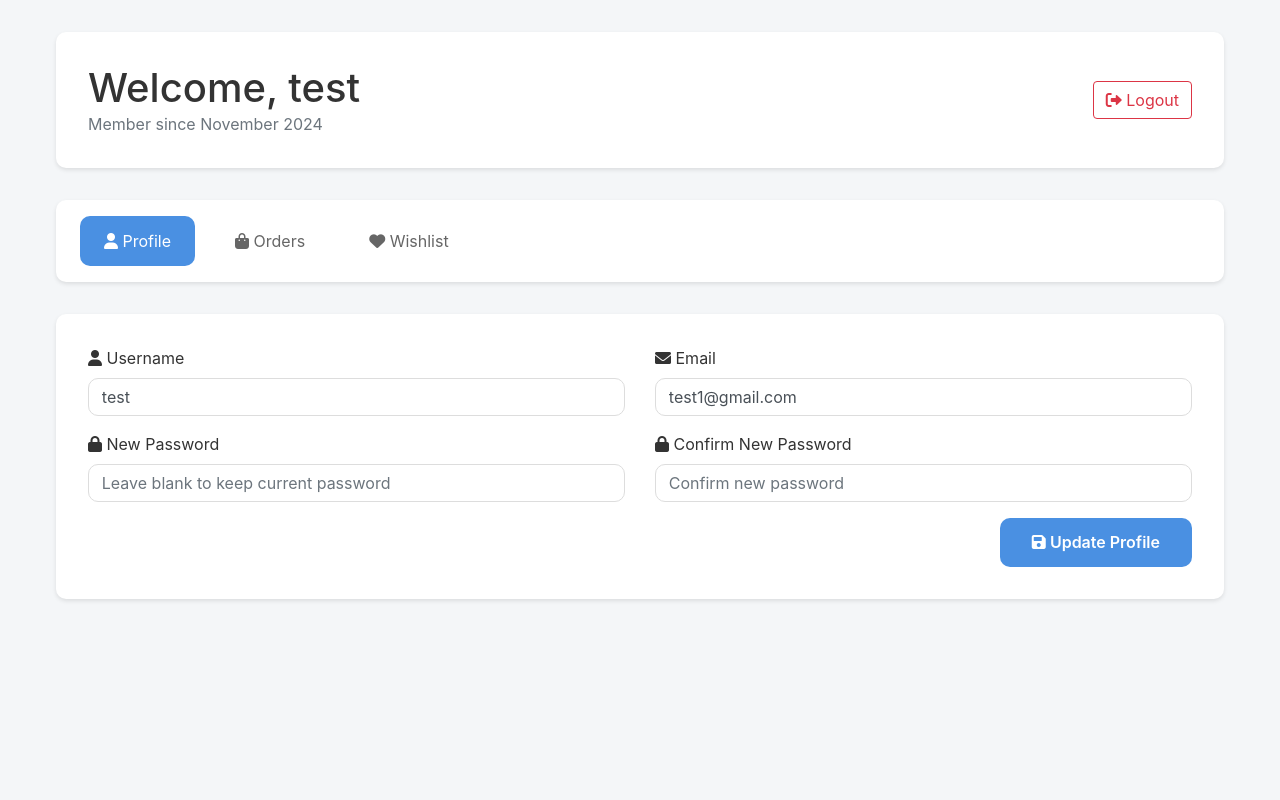
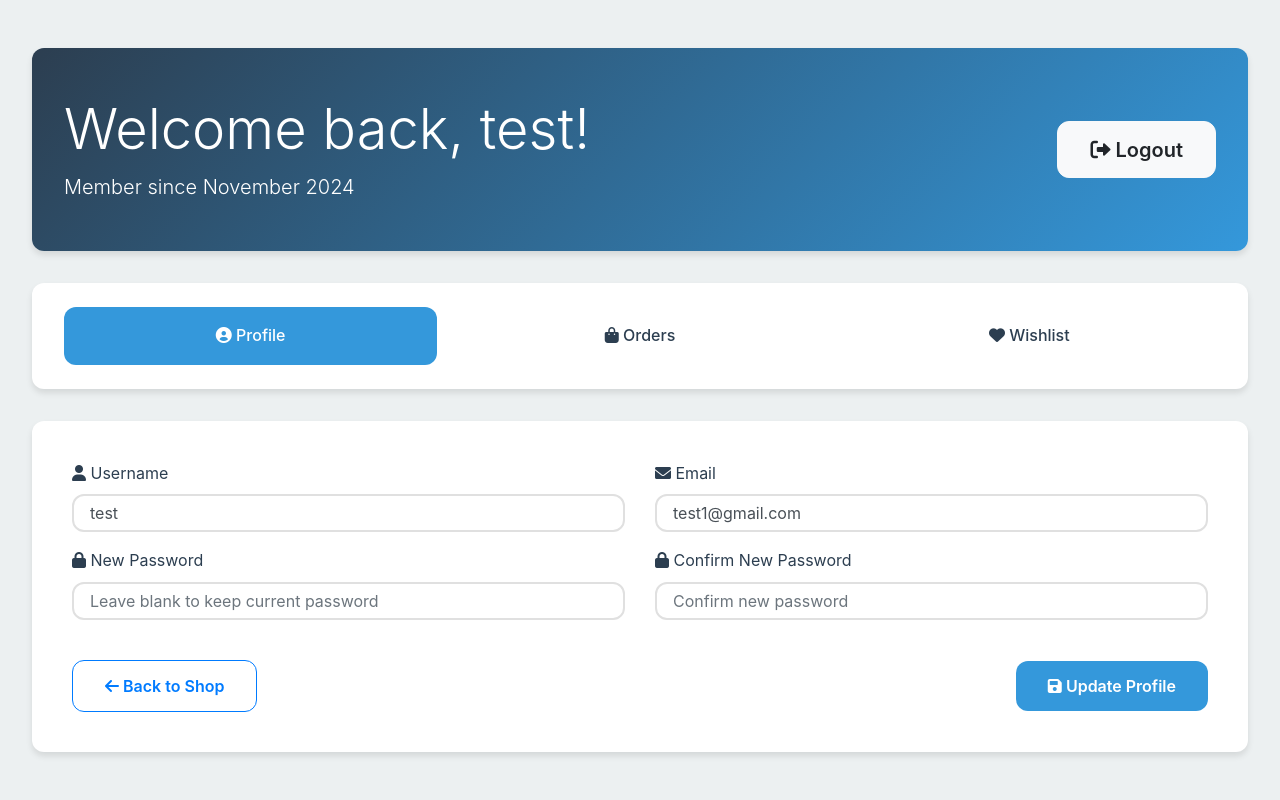
Before and after one commit to DonjeteHasani/techh, a PHP site: page /profile.php in a window 1280 px wide. Run offline with PHP 8.4, Linux system fonts and the light colour scheme; a user stored in the database is signed in; data comes from the database, SQL or seed files in the repository.

Commit message:
Update profile.php
update

```diff
--- a/profile.php
+++ b/profile.php
@@ -73,31 +73,38 @@ $wishlistItems = $wishlistStmt->fetchAll(PDO::FETCH_ASSOC);
     <meta name="viewport" content="width=device-width, initial-scale=1.0">
     <title>User Profile | Your Store Name</title>
     <link href="https://maxcdn.bootstrapcdn.com/bootstrap/4.5.2/css/bootstrap.min.css" rel="stylesheet">
-    <link href="https://cdnjs.cloudflare.com/ajax/libs/font-awesome/5.15.4/css/all.min.css" rel="stylesheet">
-    <link rel="stylesheet" href="https://cdnjs.cloudflare.com/ajax/libs/font-awesome/6.0.0/css/all.min.css">
+    <link href="https://cdnjs.cloudflare.com/ajax/libs/font-awesome/6.0.0/css/all.min.css" rel="stylesheet">
+    <link href="https://fonts.googleapis.com/css2?family=Poppins:wght@300;400;500;600;700&display=swap" rel="stylesheet">
 
     <style>
         :root {
-            --primary-color: #4a90e2;
-            --secondary-color: #f8f9fa;
-            --border-radius: 10px;
-            --box-shadow: 0 2px 4px rgba(0,0,0,0.1);
+            --primary-color: #2c3e50;
+            --secondary-color: #3498db;
+            --accent-color: #e74c3c;
+            --background-color: #ecf0f1;
+            --text-color: #2c3e50;
+            --border-radius: 12px;
+            --box-shadow: 0 4px 6px rgba(0,0,0,0.1);
+            --transition: all 0.3s ease;
         }
 
         body {
-            background-color: #f4f6f8;
-            color: #333;
+            font-family: 'Inter', sans-serif;
+            background-color: var(--background-color);
+            color: var(--text-color);
+            line-height: 1.6;
         }
 
         .profile-container {
-            max-width: 1200px;
-            margin: 2rem auto;
-            padding: 0 1rem;
+            max-width: 1400px;
+            margin: 3rem auto;
+            padding: 0 2rem;
         }
 
         .profile-header {
-            background: white;
-            padding: 2rem;
+            background: linear-gradient(135deg, var(--primary-color), var(--secondary-color));
+            color: white;
+            padding: 3rem 2rem;
             border-radius: var(--border-radius);
             box-shadow: var(--box-shadow);
             margin-bottom: 2rem;
@@ -105,27 +112,33 @@ $wishlistItems = $wishlistStmt->fetchAll(PDO::FETCH_ASSOC);
 
         .profile-nav {
             background: white;
-            padding: 1rem;
+            padding: 1.5rem;
             border-radius: var(--border-radius);
             margin-bottom: 2rem;
             box-shadow: var(--box-shadow);
         }
 
         .nav-pills .nav-link {
-            color: #666;
-            padding: 0.8rem 1.5rem;
+            color: var(--text-color);
+            padding: 1rem 2rem;
             margin: 0 0.5rem;
             border-radius: var(--border-radius);
+            transition: var(--transition);
+            font-weight: 500;
+        }
+
+        .nav-pills .nav-link:hover {
+            background-color: rgba(52, 152, 219, 0.1);
         }
 
         .nav-pills .nav-link.active {
-            background-color: var(--primary-color);
+            background-color: var(--secondary-color);
             color: white;
         }
 
         .content-section {
             background: white;
-            padding: 2rem;
+            padding: 2.5rem;
             border-radius: var(--border-radius);
             box-shadow: var(--box-shadow);
             margin-bottom: 2rem;
@@ -133,59 +146,129 @@ $wishlistItems = $wishlistStmt->fetchAll(PDO::FETCH_ASSOC);
 
         .form-control {
             border-radius: var(--border-radius);
-            padding: 0.8rem;
-            border: 1px solid #ddd;
+            padding: 1rem;
+            border: 2px solid #e0e0e0;
+            transition: var(--transition);
         }
 
         .form-control:focus {
-            box-shadow: 0 0 0 0.2rem rgba(74, 144, 226, 0.25);
-            border-color: var(--primary-color);
+            box-shadow: none;
+            border-color: var(--secondary-color);
+        }
+
+        .btn {
+            padding: 0.8rem 2rem;
+            border-radius: var(--border-radius);
+            font-weight: 600;
+            transition: var(--transition);
         }
 
         .btn-primary {
-            background-color: var(--primary-color);
+            background-color: var(--secondary-color);
             border: none;
-            padding: 0.8rem 2rem;
-            border-radius: var(--border-radius);
-            font-weight: 600;
+        }
+
+        .btn-primary:hover {
+            background-color: #2980b9;
+            transform: translateY(-2px);
         }
 
         .order-card {
-            border: 1px solid #eee;
+            border: none;
+            background: #f8f9fa;
             border-radius: var(--border-radius);
-            margin-bottom: 1rem;
-            transition: transform 0.2s;
+            margin-bottom: 1.5rem;
+            padding: 1.5rem;
+            transition: var(--transition);
         }
 
         .order-card:hover {
-            transform: translateY(-2px);
+            transform: translateY(-3px);
             box-shadow: var(--box-shadow);
         }
 
         .wishlist-item {
-            display: flex;
-            align-items: center;
-            padding: 1rem;
-            border: 1px solid #eee;
+            background: #f8f9fa;
             border-radius: var(--border-radius);
-            margin-bottom: 1rem;
+            padding: 1.5rem;
+            margin-bottom: 1.5rem;
+            transition: var(--transition);
+        }
+
+        .wishlist-item:hover {
+            transform: translateY(-3px);
+            box-shadow: var(--box-shadow);
         }
 
         .alert {
             border-radius: var(--border-radius);
-            padding: 1rem;
+            padding: 1.2rem;
+            margin-bottom: 2rem;
+            border: none;
+        }
+
+        .badge {
+            padding: 0.5rem 1rem;
+            border-radius: 20px;
+            font-weight: 500;
+        }
+
+        .pagination .page-link {
+            border-radius: var(--border-radius);
+            margin: 0 0.3rem;
+            color: var(--secondary-color);
+            border: none;
+            padding: 0.8rem 1.2rem;
+        }
+
+        .pagination .page-item.active .page-link {
+            background-color: var(--secondary-color);
+            color: white;
+        }
+
+        .empty-state {
+            text-align: center;
+            padding: 4rem 2rem;
+        }
+
+        .empty-state i {
+            font-size: 4rem;
+            color: var(--secondary-color);
             margin-bottom: 1.5rem;
         }
 
         @media (max-width: 768px) {
+            .profile-container {
+                padding: 0 1rem;
+                margin: 1.5rem auto;
+            }
+
+            .profile-header {
+                padding: 2rem 1.5rem;
+            }
+
             .nav-pills .nav-link {
-                padding: 0.5rem 1rem;
-                margin: 0.25rem;
+                padding: 0.8rem 1.2rem;
+                margin: 0.3rem;
             }
 
             .content-section {
+                padding: 1.5rem;
+            }
+
+            .order-card, .wishlist-item {
                 padding: 1rem;
             }
+        }
+
+        /* Animation effects */
+        @keyframes fadeIn {
+            from { opacity: 0; transform: translateY(20px); }
+            to { opacity: 1; transform: translateY(0); }
+        }
+
+        .tab-pane {
+            animation: fadeIn 0.5s ease-out;
         }
     </style>
 </head>
@@ -196,11 +279,11 @@ $wishlistItems = $wishlistStmt->fetchAll(PDO::FETCH_ASSOC);
     <div class="profile-header">
         <div class="row align-items-center">
             <div class="col-md-8">
-                <h1 class="mb-0">Welcome, <?php echo htmlspecialchars($user['username']); ?></h1>
-                <p class="text-muted mb-0">Member since <?php echo date('F Y', strtotime($user['created_at'])); ?></p>
+                <h1 class="display-4 mb-2">Welcome back, <?php echo htmlspecialchars($user['username']); ?>!</h1>
+                <p class="lead mb-0">Member since <?php echo date('F Y', strtotime($user['created_at'])); ?></p>
             </div>
             <div class="col-md-4 text-md-right">
-                <a href="logout.php" class="btn btn-outline-danger">
+                <a href="logout.php" class="btn btn-light btn-lg">
                     <i class="fas fa-sign-out-alt"></i> Logout
                 </a>
             </div>
@@ -209,10 +292,10 @@ $wishlistItems = $wishlistStmt->fetchAll(PDO::FETCH_ASSOC);
 
     <!-- Navigation Pills -->
     <div class="profile-nav">
-        <ul class="nav nav-pills" id="profileTabs" role="tablist">
+        <ul class="nav nav-pills nav-justified" id="profileTabs" role="tablist">
             <li class="nav-item">
                 <a class="nav-link active" id="profile-tab" data-toggle="pill" href="#profile" role="tab">
-                    <i class="fas fa-user"></i> Profile
+                    <i class="fas fa-user-circle"></i> Profile
                 </a>
             </li>
             <li class="nav-item">
@@ -243,7 +326,7 @@ $wishlistItems = $wishlistStmt->fetchAll(PDO::FETCH_ASSOC);
                     </div>
                 <?php endif; ?>
 
-                <form action="profile.php" method="POST">
+                <form action="profile.php" method="POST" class="needs-validation" novalidate>
                     <div class="row">
                         <div class="col-md-6">
                             <div class="form-group">
@@ -272,7 +355,10 @@ $wishlistItems = $wishlistStmt->fetchAll(PDO::FETCH_ASSOC);
                             </div>
                         </div>
                     </div>
-                    <div class="text-right">
+                    <div class="d-flex justify-content-between align-items-center mt-4">
+                        <a href="index.php" class="btn btn-outline-primary">
+                            <i class="fas fa-arrow-left"></i> Back to Shop
+                        </a>
                         <button type="submit" name="update_profile" class="btn btn-primary">
                             <i class="fas fa-save"></i> Update Profile
                         </button>
@@ -280,19 +366,21 @@ $wishlistItems = $wishlistStmt->fetchAll(PDO::FETCH_ASSOC);
                 </form>
             </div>
         </div>
+
+        <!-- Orders Tab -->
         <div class="tab-pane fade" id="orders" role="tabpanel">
             <div class="content-section">
                 <h3 class="mb-4">Order History</h3>
                 <?php if (count($orders) > 0): ?>
                     <?php foreach ($orders as $order): ?>
-                        <div class="order-card p-3">
+                        <div class="order-card">
                             <div class="row align-items-center">
                                 <div class="col-md-3">
-                                    <strong>Order #<?php echo $order['id']; ?></strong>
+                                    <h5 class="mb-0">Order #<?php echo $order['id']; ?></h5>
                                 </div>
                                 <div class="col-md-3">
-                                    <span class="text-muted">Amount:</span>
-                                    <strong>$<?php echo number_format($order['total_amount'], 2); ?></strong>
+                                    <span class="text-muted">Total Amount:</span>
+                                    <strong class="ml-2">$<?php echo number_format($order['total_amount'], 2); ?></strong>
                                 </div>
                                 <div class="col-md-3">
                                     <span class="badge badge-<?php echo $order['status'] === 'completed' ? 'success' : 'warning'; ?>">
@@ -300,7 +388,7 @@ $wishlistItems = $wishlistStmt->fetchAll(PDO::FETCH_ASSOC);
                                     </span>
                                 </div>
                                 <div class="col-md-3 text-right">
-                                    <a href="order_details.php?order_id=<?php echo $order['id']; ?>" class="btn btn-info btn-sm">
+                                    <a href="order_details.php?order_id=<?php echo $order['id']; ?>" class="btn btn-outline-primary">
                                         <i class="fas fa-eye"></i> View Details
                                     </a>
                                 </div>
@@ -319,23 +407,24 @@ $wishlistItems = $wishlistStmt->fetchAll(PDO::FETCH_ASSOC);
                         </ul>
                     </nav>
                 <?php else: ?>
-                    <div class="text-center py-5">
-                        <i class="fas fa-shopping-bag fa-3x text-muted mb-3"></i>
-                        <p>You haven't placed any orders yet.</p>
-                        <a href="index.php" class="btn btn-primary">Start Shopping</a>
+                    <div class="empty-state">
+                        <i class="fas fa-shopping-bag"></i>
+                        <h4>No Orders Yet</h4>
+                        <p class="text-muted">Start shopping to see your orders here</p>
+                        <a href="index.php" class="btn btn-primary mt-3">Start Shopping</a>
                     </div>
                 <?php endif; ?>
             </div>
         </div>
 
-        <!-- Modified Wishlist Tab -->
+        <!-- Wishlist Tab -->
         <div class="tab-pane fade" id="wishlist" role="tabpanel">
             <div class="content-section">
                 <h3 class="mb-4">My Wishlist</h3>
                 <?php if (!empty($wishlistItems)): ?>
                     <?php foreach ($wishlistItems as $item): ?>
                         <div class="wishlist-item">
-                            <div class="row align-items-center w-100">
+                            <div class="row align-items-center">
                                 <div class="col-md-6">
                                     <h5 class="mb-0">
                                         <a href="productdetail.php?id=<?php echo $item['id']; ?>" class="text-dark">
@@ -344,12 +433,12 @@ $wishlistItems = $wishlistStmt->fetchAll(PDO::FETCH_ASSOC);
                                     </h5>
                                 </div>
                                 <div class="col-md-3">
-                                    <strong>$<?php echo number_format($item['price'], 2); ?></strong>
+                                    <strong class="text-primary">$<?php echo number_format($item['price'], 2); ?></strong>
                                 </div>
                                 <div class="col-md-3 text-right">
                                     <form action="remove_from_wishlist.php" method="POST" style="display: inline;">
                                         <input type="hidden" name="product_id" value="<?php echo $item['id']; ?>">
-                                        <button type="submit" class="btn btn-outline-danger btn-sm">
+                                        <button type="submit" class="btn btn-outline-danger">
                                             <i class="fas fa-trash"></i> Remove
                                         </button>
                                     </form>
@@ -358,10 +447,11 @@ $wishlistItems = $wishlistStmt->fetchAll(PDO::FETCH_ASSOC);
                         </div>
                     <?php endforeach; ?>
                 <?php else: ?>
-                    <div class="text-center py-5">
-                        <i class="fas fa-heart fa-3x text-muted mb-3"></i>
-                        <p>Your wishlist is empty.</p>
-                        <a href="index.php" class="btn btn-primary">Browse Products</a>
+                    <div class="empty-state">
+                        <i class="fas fa-heart"></i>
+                        <h4>Your Wishlist is Empty</h4>
+                        <p class="text-muted">Save items you love to your wishlist</p>
+                        <a href="index.php" class="btn btn-primary mt-3">Browse Products</a>
                     </div>
                 <?php endif; ?>
             </div>
@@ -369,7 +459,7 @@ $wishlistItems = $wishlistStmt->fetchAll(PDO::FETCH_ASSOC);
     </div>
 </div>
 
-<!-- Modified JavaScript -->
+<!-- JavaScript -->
 <script src="https://code.jquery.com/jquery-3.5.1.min.js"></script>
 <script src="https://maxcdn.bootstrapcdn.com/bootstrap/4.5.2/js/bootstrap.min.js"></script>
 <script>
@@ -397,6 +487,23 @@ $wishlistItems = $wishlistStmt->fetchAll(PDO::FETCH_ASSOC);
                 alert('Passwords do not match. Please try again.');
             }
         });
+
+        // Form validation
+        (function() {
+            'use strict';
+            window.addEventListener('load', function() {
+                var forms = document.getElementsByClassName('needs-validation');
+                var validation = Array.prototype.filter.call(forms, function(form) {
+                    form.addEventListener('submit', function(event) {
+                        if (form.checkValidity() === false) {
+                            event.preventDefault();
+                            event.stopPropagation();
+                        }
+                        form.classList.add('was-validated');
+                    }, false);
+                });
+            }, false);
+        })();
     });
 </script>
 </body>
```
